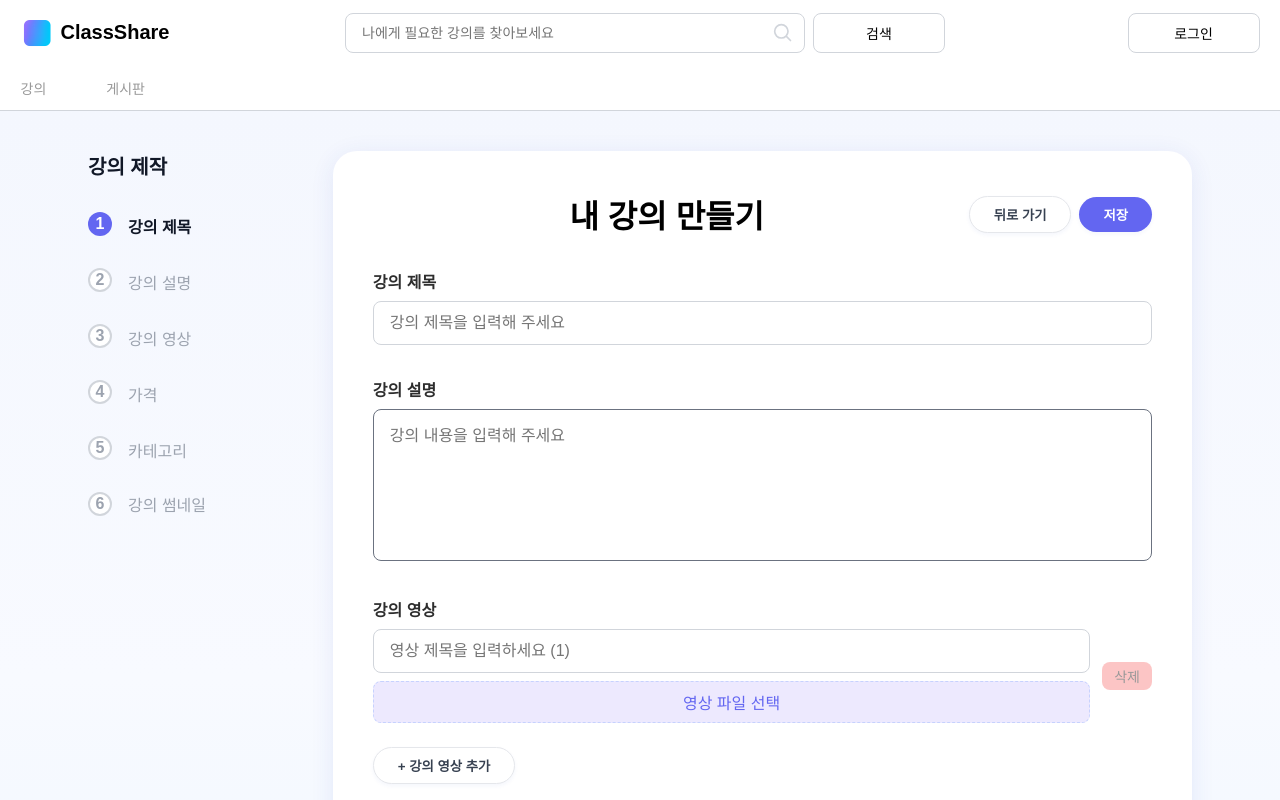
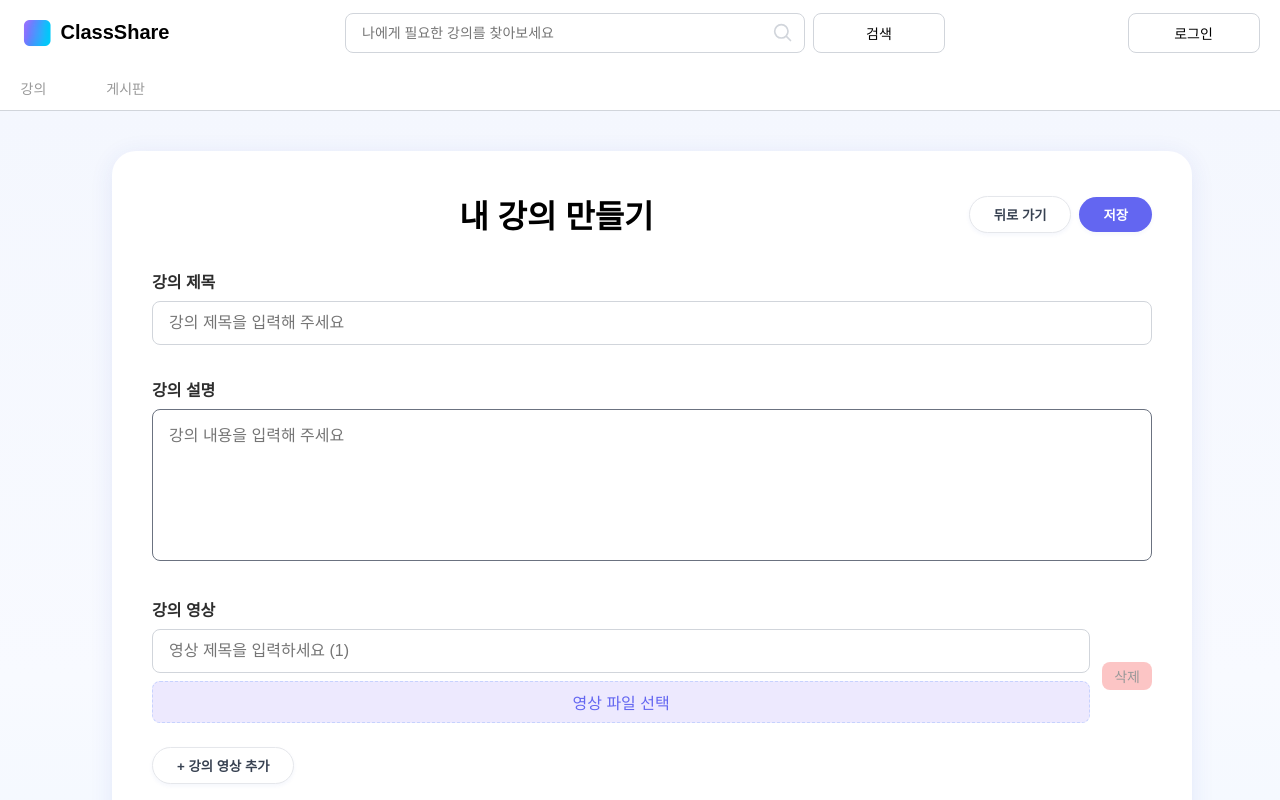
Before and after one commit to ClassShare-Team/ClassShare, a React (Vite) app in the folder client/: page /lecturepage in a window 1280 px wide. Shown: the top 800 px of the page. Built offline with nearby package versions, Linux system fonts and the light colour scheme; a web font is replaced by a local one.

Commit message:
fix: 강의 생성 페이지 사이드바 제거

```diff
--- a/client/src/components/pages/lecture/index.tsx
+++ b/client/src/components/pages/lecture/index.tsx
@@ -20,49 +20,6 @@ const Container = styled.div`
   width: 100%;
   padding: 2.5rem 1.5rem;
   display: flex;
-`;
-const Sidebar = styled.aside`
-  width: 20%;
-  min-width: 160px;
-  padding-right: 2.5rem;
-`;
-const SidebarTitle = styled.div`
-  margin-bottom: 2rem;
-  font-size: 1.25rem;
-  font-weight: bold;
-  color: #111827;
-`;
-const StepList = styled.ol`
-  display: flex;
-  flex-direction: column;
-  gap: 1.75rem;
-`;
-const StepItem = styled.li`
-  display: flex;
-  align-items: center;
-`;
-const StepCircle = styled.div<{ active?: boolean }>`
-  width: 1.5rem;
-  height: 1.5rem;
-  border-radius: 50%;
-  background: ${({ active }) => (active ? '#6366f1' : '#fff')};
-  color: ${({ active }) => (active ? '#fff' : '#9ca3af')};
-  border: ${({ active }) => (active ? 'none' : '2px solid #d1d5db')};
-  display: flex;
-  align-items: center;
-  justify-content: center;
-  font-weight: bold;
-`;
-const StepLine = styled.div`
-  width: 1px;
-  flex: 1;
-  background: #e5e7eb;
-  margin-top: 0.25rem;
-`;
-const StepText = styled.span<{ active?: boolean }>`
-  font-size: 1rem;
-  color: ${({ active }) => (active ? '#111827' : '#9ca3af')};
-  font-weight: ${({ active }) => (active ? '600' : '400')};
 `;
 const FormCard = styled.section`
   flex: 1;
@@ -293,29 +250,6 @@ const CreateLecturePage: React.FC = () => {
     <PageWrapper>
       <MainContent>
         <Container>
-          <Sidebar>
-            <SidebarTitle>강의 제작</SidebarTitle>
-            <StepList>
-              {['강의 제목', '강의 설명', '강의 영상', '가격', '카테고리', '강의 썸네일'].map(
-                (step, idx) => (
-                  <StepItem key={step}>
-                    <div
-                      style={{
-                        display: 'flex',
-                        flexDirection: 'column',
-                        alignItems: 'center',
-                        marginRight: '1rem',
-                      }}
-                    >
-                      <StepCircle active={idx === 0}>{idx + 1}</StepCircle>
-                      {idx !== 5 && <StepLine />}
-                    </div>
-                    <StepText active={idx === 0}>{step}</StepText>
-                  </StepItem>
-                )
-              )}
-            </StepList>
-          </Sidebar>
           <FormCard>
             <FormTitleRow>
               <FormTitle>내 강의 만들기</FormTitle>
--- a/client/src/components/pages/main/index.tsx
+++ b/client/src/components/pages/main/index.tsx
@@ -1,7 +1,7 @@
-import React, { useEffect, useRef, useState } from "react";
-import axios from "axios";
-import { useLocation, useNavigate } from "react-router-dom";
-import "./index.css";
+import React, { useEffect, useRef, useState } from 'react';
+import axios from 'axios';
+import { useLocation, useNavigate } from 'react-router-dom';
+import './index.css';
 
 interface Lecture {
   id: number;
@@ -12,16 +12,16 @@ interface Lecture {
   instructor_nickname?: string;
 }
 
-const categories = ["교육", "개발", "음악", "요리", "운동", "글쓰기", "예술"];
+const categories = ['교육', '개발', '음악', '요리', '운동', '글쓰기', '예술'];
 
 const categoryEmojis: Record<string, string> = {
-  교육: "📚",
-  개발: "💻",
-  음악: "🎵",
-  요리: "🍳",
-  운동: "⚽",
-  글쓰기: "✏️",
-  예술: "🎨",
+  교육: '📚',
+  개발: '💻',
+  음악: '🎵',
+  요리: '🍳',
+  운동: '⚽',
+  글쓰기: '✏️',
+  예술: '🎨',
 };
 
 const MainPage: React.FC = () => {
@@ -29,15 +29,17 @@ const MainPage: React.FC = () => {
   const navigate = useNavigate();
   const [lectures, setLectures] = useState<Lecture[]>([]);
   const [filteredLectures, setFilteredLectures] = useState<Lecture[]>([]);
-  const [selectedCategory, setSelectedCategory] = useState("전체");
-  const [searchKeyword, setSearchKeyword] = useState("");
+  const [selectedCategory, setSelectedCategory] = useState('전체');
+  const [searchKeyword, setSearchKeyword] = useState('');
   const scrollRefs = useRef<Record<string, HTMLDivElement | null>>({});
-  const [visibleArrows, setVisibleArrows] = useState<Record<string, { left: boolean; right: boolean }>>({});
+  const [visibleArrows, setVisibleArrows] = useState<
+    Record<string, { left: boolean; right: boolean }>
+  >({});
 
   useEffect(() => {
-    const storedKeyword = localStorage.getItem("searchKeyword") || "";
+    const storedKeyword = localStorage.getItem('searchKeyword') || '';
     const storedCategory =
-      location.state?.selectedCategory || localStorage.getItem("selectedCategory") || "전체";
+      location.state?.selectedCategory || localStorage.getItem('selectedCategory') || '전체';
 
     setSearchKeyword(storedKeyword);
     setSelectedCategory(storedCategory);
@@ -49,7 +51,7 @@ const MainPage: React.FC = () => {
         const response = await axios.get(`${import.meta.env.VITE_API_URL}/lectures`);
         setLectures(response.data);
       } catch (error) {
-        console.error("강의 데이터를 불러오는데 실패했습니다.", error);
+        console.error('강의 데이터를 불러오는데 실패했습니다.', error);
       }
     };
     fetchLectures();
@@ -58,7 +60,7 @@ const MainPage: React.FC = () => {
   useEffect(() => {
     let result = [...lectures];
 
-    if (selectedCategory !== "전체") {
+    if (selectedCategory !== '전체') {
       result = result.filter((lecture) => lecture.category === selectedCategory);
     }
 
@@ -74,9 +76,9 @@ const MainPage: React.FC = () => {
       const container = scrollRefs.current[category];
       if (container) {
         const onScroll = () => checkArrows(category);
-        container.addEventListener("scroll", onScroll);
-        checkArrows(category); // 초기 체크
-        return () => container.removeEventListener("scroll", onScroll);
+        container.addEventListener('scroll', onScroll);
+        checkArrows(category);
+        return () => container.removeEventListener('scroll', onScroll);
       }
     });
   }, [filteredLectures]);
@@ -95,22 +97,25 @@ const MainPage: React.FC = () => {
     }));
   };
 
-  const groupedLectures = categories.reduce((acc, category) => {
+  const groupedLectures = categories.reduce(
+    (acc, category) => {
       acc[category] = filteredLectures.filter((lecture) => lecture.category === category);
       return acc;
-  }, {} as Record<string, Lecture[]>);
+    },
+    {} as Record<string, Lecture[]>
+  );
 
   const renderPrice = (price: number | string) => {
     const num = Number(price);
-    if (num === 0) return "무료";
-    return isNaN(num) ? String(price) : num.toLocaleString() + "원";
+    if (num === 0) return '무료';
+    return isNaN(num) ? String(price) : num.toLocaleString() + '원';
   };
 
-  const scroll = (category: string, dir: "left" | "right") => {
+  const scroll = (category: string, dir: 'left' | 'right') => {
     const container = scrollRefs.current[category];
     if (container) {
       const scrollAmount = 260;
-      container.scrollLeft += dir === "left" ? -scrollAmount : scrollAmount;
+      container.scrollLeft += dir === 'left' ? -scrollAmount : scrollAmount;
     }
   };
 
@@ -119,14 +124,14 @@ const MainPage: React.FC = () => {
       className="card"
       key={lecture.id}
       onClick={() => navigate(`/lectures/${lecture.id}/apply`)}
-      style={{ cursor: "pointer" }}
+      style={{ cursor: 'pointer' }}
     >
       <div className="thumbnail-wrapper">
         <img className="thumbnail" src={lecture.thumbnail} alt={lecture.title} />
       </div>
       <div className="card-content">
         <div className="title ellipsis-multiline">{lecture.title}</div>
-        <div className="instructor">{lecture.instructor_nickname || "강사 미정"}</div>
+        <div className="instructor">{lecture.instructor_nickname || '강사 미정'}</div>
         <div className="price">{renderPrice(lecture.price)}</div>
       </div>
     </div>
@@ -135,19 +140,28 @@ const MainPage: React.FC = () => {
   return (
     <div className="main-wrapper">
       <div className="scroll-container">
-        {selectedCategory === "전체"
-          ? categories.map((category) => (
+        {selectedCategory === '전체' ? (
+          categories.map((category) => (
             <section key={category} className="section">
-                <div className="section-header" style={{ display: "flex", justifyContent: "space-between" }}>
+              <div
+                className="section-header"
+                style={{ display: 'flex', justifyContent: 'space-between' }}
+              >
                 <h2 className="category-title">
                   {categoryEmojis[category]} {category}
                 </h2>
                 <button
                   className="more-btn"
-                    style={{ fontSize: "14px", color: "#6F42C1", background: "none", border: "none", cursor: "pointer" }}
+                  style={{
+                    fontSize: '14px',
+                    color: '#6F42C1',
+                    background: 'none',
+                    border: 'none',
+                    cursor: 'pointer',
+                  }}
                   onClick={() => {
-                      localStorage.setItem("selectedCategory", category);
-                      navigate("/", { state: { selectedCategory: category } });
+                    localStorage.setItem('selectedCategory', category);
+                    navigate('/', { state: { selectedCategory: category } });
                   }}
                 >
                   더보기
@@ -156,7 +170,7 @@ const MainPage: React.FC = () => {
               {groupedLectures[category]?.length ? (
                 <div className="carousel-wrapper">
                   {visibleArrows[category]?.left && (
-                      <button className="scroll-btn left" onClick={() => scroll(category, "left")}>
+                    <button className="scroll-btn left" onClick={() => scroll(category, 'left')}>
                       ←
                     </button>
                   )}
@@ -169,7 +183,7 @@ const MainPage: React.FC = () => {
                     {groupedLectures[category].slice(0, 8).map(renderLectureCard)}
                   </div>
                   {visibleArrows[category]?.right && (
-                      <button className="scroll-btn right" onClick={() => scroll(category, "right")}>
+                    <button className="scroll-btn right" onClick={() => scroll(category, 'right')}>
                       →
                     </button>
                   )}
@@ -179,7 +193,7 @@ const MainPage: React.FC = () => {
               )}
             </section>
           ))
-          : (
+        ) : (
           <section className="section">
             <h2 className="category-title">
               {categoryEmojis[selectedCategory]} {selectedCategory}
```
Lines whose indentation alone changed are shown as unchanged.
